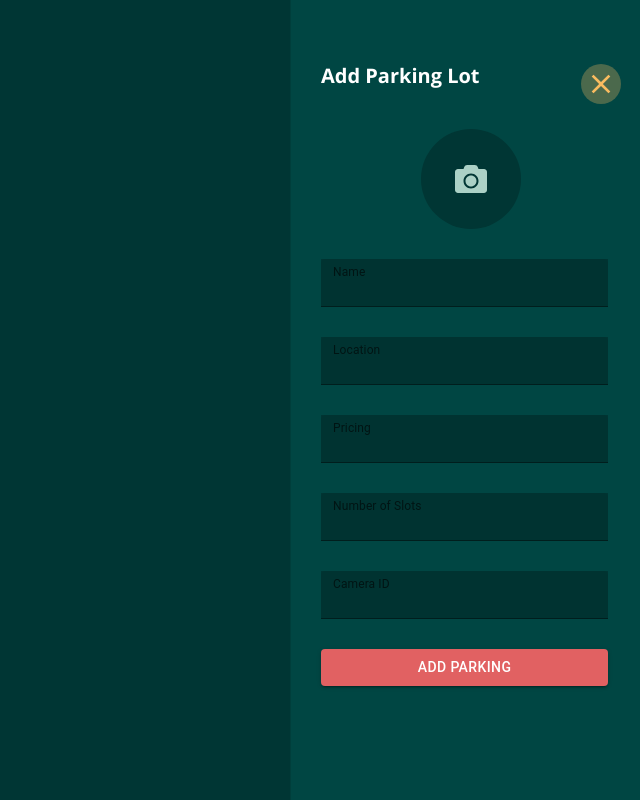
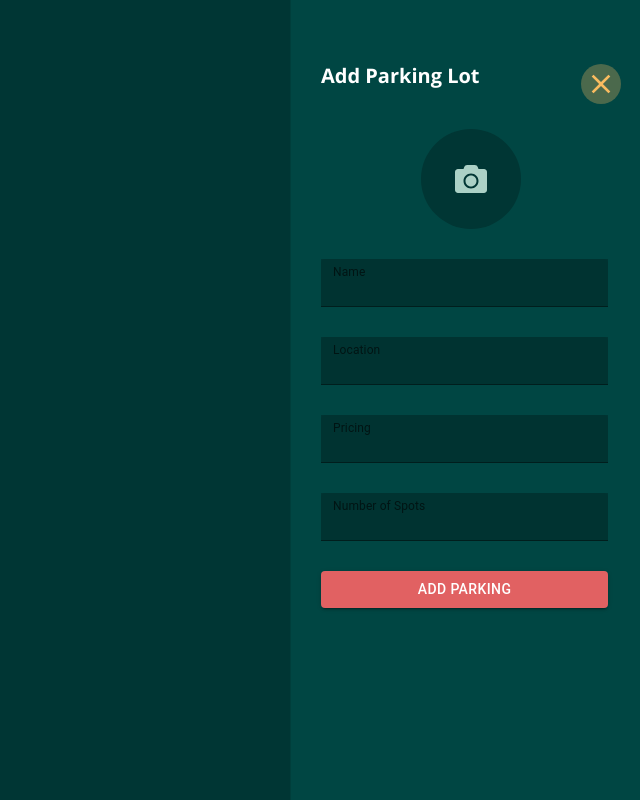
Before and after one commit to ParkingLotDevOps/Automated-Parking-Lot, a React (Create React App) app in the folder web-frontend/: page /addParkingLot in a window 1280 px wide. Shown: the whole page, without its empty margins (640-1280 px from the left). Built offline with nearby package versions, Linux system fonts and the light colour scheme.

Commit message:
add parking lot integration

```diff
--- a/web-frontend/package.json
+++ b/web-frontend/package.json
@@ -12,11 +12,13 @@
     "@mui/x-date-pickers": "^5.0.0-alpha.3",
     "date-fns": "^2.28.0",
     "react": "^18.0.0",
+    "react-circular-progressbar": "^2.0.4",
     "react-dom": "^18.0.0",
     "react-icons": "^4.3.1",
     "react-responsive-widget": "^1.0.6",
     "react-router-dom": "^6.3.0",
-    "react-scripts": "5.0.0"
+    "react-scripts": "5.0.0",
+    "recharts": "^2.1.10"
   },
   "scripts": {
     "start": "react-scripts start",
--- a/web-frontend/src/components/ParkingLotsList/AddParkingLot/AddParkingLot.js
+++ b/web-frontend/src/components/ParkingLotsList/AddParkingLot/AddParkingLot.js
@@ -1,4 +1,4 @@
-import React from 'react';
+import React, { useState } from 'react';
 import styles from './AddParkingLot.module.css';
 
 import Box from '@mui/material/Box';
@@ -11,24 +11,49 @@ import CloseIcon from '@mui/icons-material/Close';
 
 const drawerWidth = 350;
 
+export default function AddParkingLot() {
+  const [name, setName] = useState('');
+  const [location, setLocation] = useState('');
+  const [price, setPrice] = useState('');
+  const [spots, setSpots] = useState('');
 
-export default function AddParkingLot() {
+  const addParkingLot = () => {
+    // const [latitude, longitude] = location.split(' ');
+    // fetch(
+    //   'https://automated-parking-lot.herokuapp.com/api/provider/parkinglot/save',
+    //   {
+    //     method: 'POST',
+    //     body: new URLSearchParams({
+    //       name: name,
+    //       latitude: parseFloat(latitude),
+    //       longitude: parseFloat(longitude),
+    //       price: parseFloat(price),
+    //       spots: [{ type: +spots, available: true }]
+    //     }),
+    //     headers: {
+    //       'Content-Type': 'application/json',
+    //       Authorization: 'Bearer ' + localStorage.getItem('token')
+    //     }
+    //   }
+    // )
+    //   .then((res) => res.json())
+    //   .then((res) => console.log(res));
+  };
 
   return (
     <>
-    <Box sx={{ display: 'flex'}} >
-
+      <Box sx={{ display: 'flex' }}>
         <Drawer
           sx={{
             width: drawerWidth,
             flexShrink: 0,
             '& .MuiDrawer-paper': {
               width: drawerWidth,
-            background: "#004643",
+              background: '#004643',
               fontFamily: ' "Open Sans", sans-serif',
-            color: "#537f7d",
-            boxSizing: 'border-box',
-          },
+              color: '#537f7d',
+              boxSizing: 'border-box'
+            }
           }}
           variant="permanent"
           anchor="right"
@@ -52,66 +77,64 @@ export default function AddParkingLot() {
               label="Name"
               type="text"
               InputLabelProps={{
-              shrink: true,
+                shrink: true
               }}
               variant="filled"
               size="small"
               className={styles.TextField}
+              onInput={(e) => setName(e.target.value)}
+              value={name}
             />
 
             <TextField
               label="Location"
               type="text"
               InputLabelProps={{
-              shrink: true,
+                shrink: true
               }}
               variant="filled"
               size="small"
               className={styles.TextField}
+              onInput={(e) => setLocation(e.target.value)}
+              value={location}
             />
 
             <TextField
               label="Pricing"
               type="text"
               InputLabelProps={{
-              shrink: true,
+                shrink: true
               }}
               variant="filled"
               size="small"
               className={styles.TextField}
+              onInput={(e) => setPrice(e.target.value)}
+              value={price}
             />
 
             <TextField
-            label="Number of Slots"
+              label="Number of Spots"
               type="text"
               InputLabelProps={{
-              shrink: true,
+                shrink: true
               }}
               variant="filled"
               size="small"
               className={styles.TextField}
+              onInput={(e) => setSpots(e.target.value)}
+              value={spots}
             />
 
-          <TextField
-            label="Camera ID"
-            type="text"
-            InputLabelProps={{
-              shrink: true,
-            }}
-            variant="filled"
-            size="small"
-            className={styles.TextField}
-          />
-
-          <Button variant="contained" className={styles.btn}>Add Parking</Button>
-
-
+            <Button
+              variant="contained"
+              className={styles.btn}
+              onClick={addParkingLot}
+            >
+              Add Parking
+            </Button>
           </main>
         </Drawer>
-
       </Box>
-
-
     </>
   );
-};
+}
```
Also changed, not shown: 1 other file (tests, documents, lock files or other folders). Lines whose indentation alone changed are shown as unchanged.
